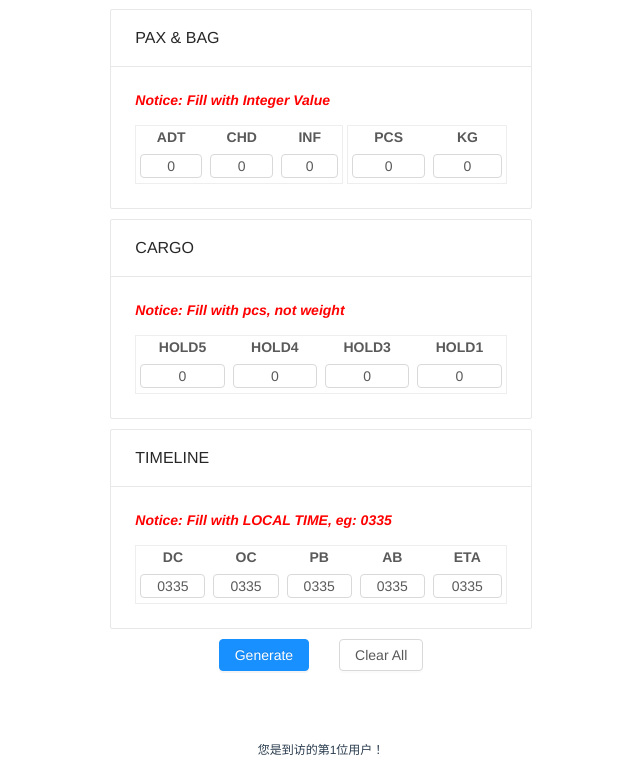
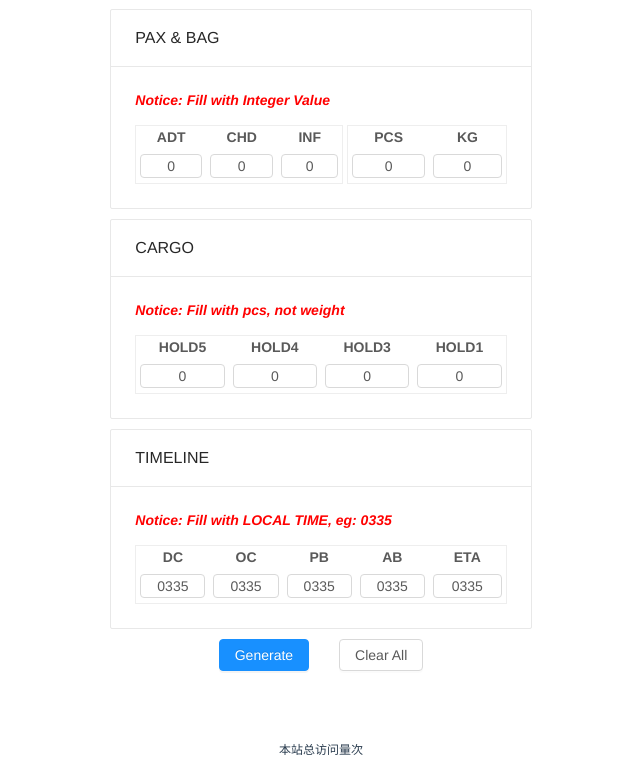
Before and after one commit to zlv2s/8y-ldm, a Vue app: page / in a window 1280 px wide. Shown: the part 340-1119 px from the top of the page, without its empty margins (319-959 px from the left). Built offline with nearby package versions, Linux system fonts and the light colour scheme; no server answers.

Commit message:
add busuanzi

```diff
--- a/public/index.html
+++ b/public/index.html
@@ -5,6 +5,10 @@
     <meta http-equiv="X-UA-Compatible" content="IE=edge" />
     <meta name="viewport" content="width=device-width,initial-scale=1.0" />
     <link rel="icon" href="<%= BASE_URL %>favicon.png" />
+    <script
+      async
+      src="//busuanzi.ibruce.info/busuanzi/2.3/busuanzi.pure.mini.js"
+    ></script>
     <title>8Y</title>
   </head>
 
--- a/src/components/Board.vue
+++ b/src/components/Board.vue
@@ -334,9 +334,6 @@ export default {
 </script>
 
 <style lang="scss" scoped>
-/* .info-container /deep/ .ant-card-body {
-  padding: 4px;
-} */
 .tb-info {
   font-weight: bold;
   text-align: left;
--- a/src/views/Home.vue
+++ b/src/views/Home.vue
@@ -48,7 +48,11 @@
     </a-row>
     <a-row>
       <a-col :span="24">
-        <p class="info" v-html="info"></p>
+        <p class="info">
+          <span id="busuanzi_container_site_pv">
+            本站总访问量<span id="busuanzi_value_site_pv"></span>次
+          </span>
+        </p>
       </a-col>
     </a-row>
   </div>
@@ -58,7 +62,7 @@
 import Board from '@/components/Board.vue'
 import Header from '@/components/Header.vue'
 import { getFltStatus } from '@/api'
-import { getCookie, setCookie, fixDate } from '@/utils'
+// import { getCookie, setCookie, fixDate } from '@/utils'
 
 export default {
   name: 'home',
@@ -78,22 +82,22 @@ export default {
         // todo
       }
     })
-    this.pvTj()
+    // this.pvTj()
   },
   methods: {
-    pvTj() {
-      let now = new Date()
-      fixDate(now)
-      now.setTime(now.getTime() + 365 * 24 * 60 * 60 * 1000)
-      let visits = getCookie('counter')
-      if (!visits) {
-        visits = 1
-      } else {
-        visits = parseInt(visits) + 1
-      }
-      setCookie('counter', visits, now)
-      this.info = `您是到访的第${visits}位用户！`
-    }
+    // pvTj() {
+    //   let now = new Date()
+    //   fixDate(now)
+    //   now.setTime(now.getTime() + 365 * 24 * 60 * 60 * 1000)
+    //   let visits = getCookie('counter')
+    //   if (!visits) {
+    //     visits = 1
+    //   } else {
+    //     visits = parseInt(visits) + 1
+    //   }
+    //   setCookie('counter', visits, now)
+    //   this.info = `您是到访的第${visits}位用户！`
+    // }
   }
 }
 </script>
```
